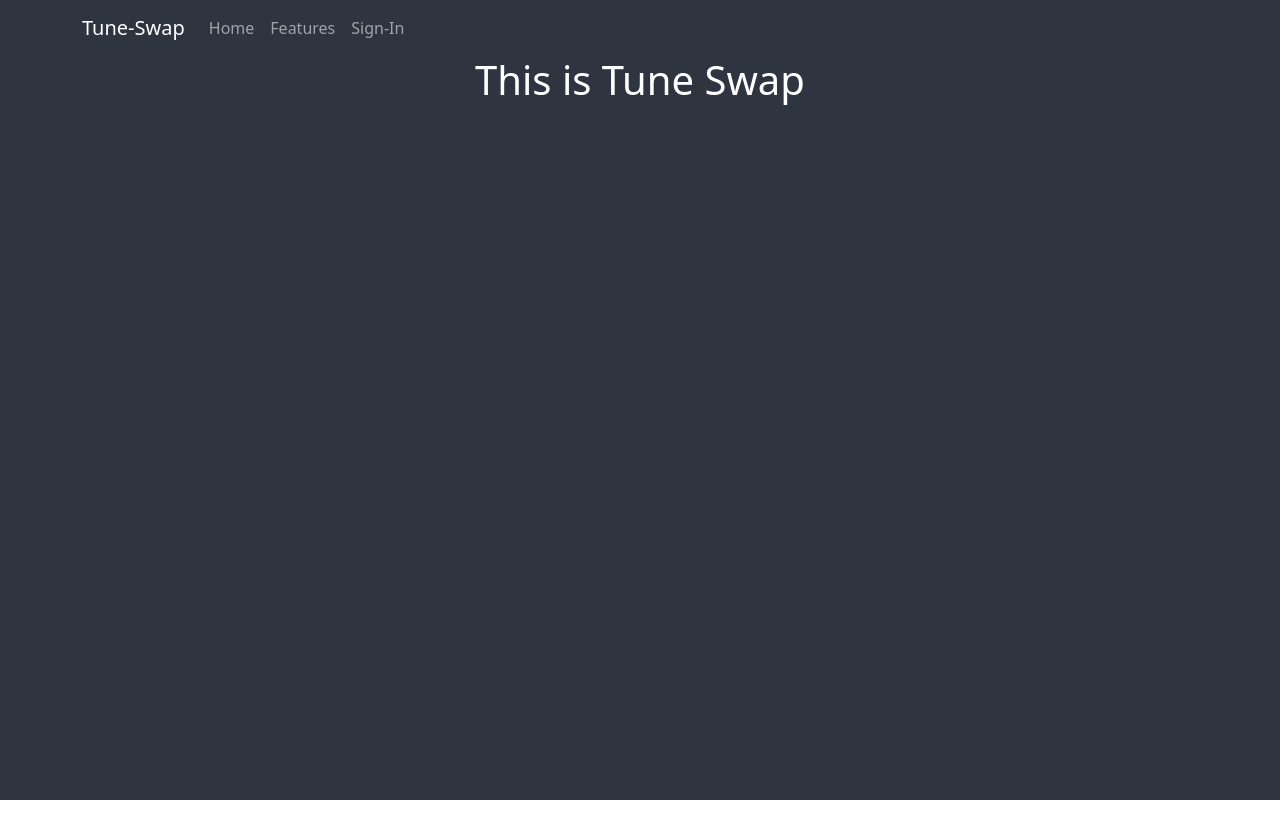
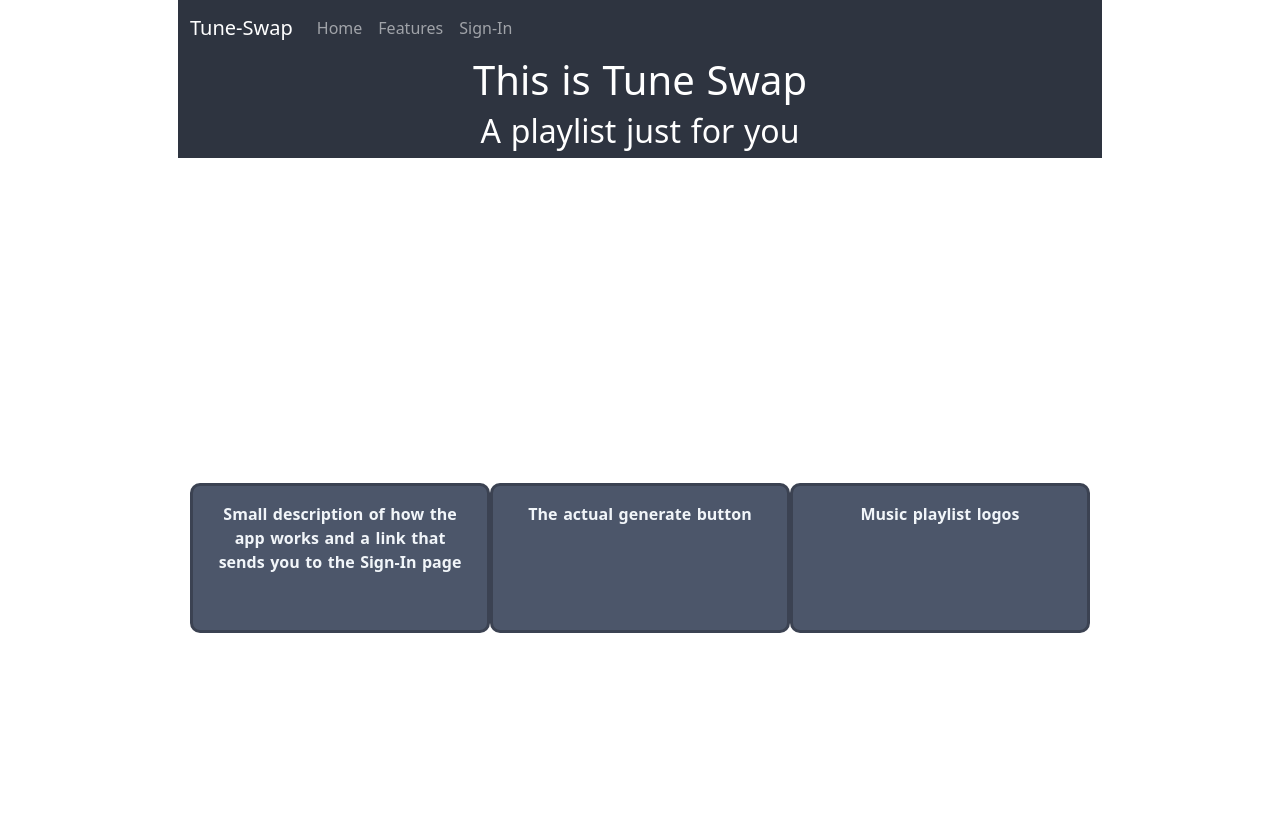
Before and after one commit to alanLherrera/tune-swap, a React (Create React App) app: page / in a window 1280 px wide. Shown: the top 838 px of the page. Before the commit the page ends 800 px from the top, so only its background shows below. Built offline with nearby package versions, Linux system fonts and the light colour scheme.

Commit message:
first rough draft for the idea of the home page

```diff
--- a/src/App.css
+++ b/src/App.css
@@ -38,3 +38,59 @@
 .createAcc:hover {
   color: #a0a3a9;
 }
+
+.header{
+  align-items: left;
+}
+
+/* BASE STYLES */
+:root {
+  --clr-dark: #0f172a;
+  --clr-light: #f1f5f9;
+  --clr-accent: #3B4252;
+}
+
+*,
+*::before,
+*::after {
+  box-sizing: border-box;
+}
+
+body {
+  margin: 0;
+  padding: 0;
+  line-height: 1.6;
+  word-spacing: 1.4px;
+  font-family: "Roboto", sans-serif;
+  color: var(--clr-dark);
+  background-color: var(--clr-light);
+  display: flex;
+  justify-content: center;
+  align-items: center;
+  height: 100vh;
+}
+
+.container {
+  /* width: 80%; */
+  /* height: 700px; */
+  margin: 0 auto;
+  /* border: 10px solid var(--clr-dark); */
+}
+
+.item {
+  width: 300px;
+  height: 150px;
+  background-color: #4C566A;
+  padding: 1em;
+  font-weight: 700;
+  color: var(--clr-light);
+  text-align: center;
+  border: 3px solid var(--clr-accent);
+  border-radius: 10px;
+}
+
+/* END OF BASE STYLES */
+.container {
+  display: flex;
+
+}
--- a/src/Home.js
+++ b/src/Home.js
@@ -1,9 +1,22 @@
+import { Navbar } from "react-bootstrap"
+
 function Home () {
     return(
         <>
-            <h1>This is Tune Swap</h1>
+        <div class="header">
+        <h1 class="header">This is Tune Swap</h1>
+            <h2 class="short-desc">A playlist just for you</h2>
+
+        </div>
+        <body>
+        <div class="container" >
+               <div class="item item-1">Small description of how the app works and a link that sends you to the Sign-In page</div>
+               <div class="item item-2">The actual generate button</div>
+               <div class="item item-3">Music playlist logos</div>
+            </div>
+        </body>
+
         </>
-
     )
 }
 
```
